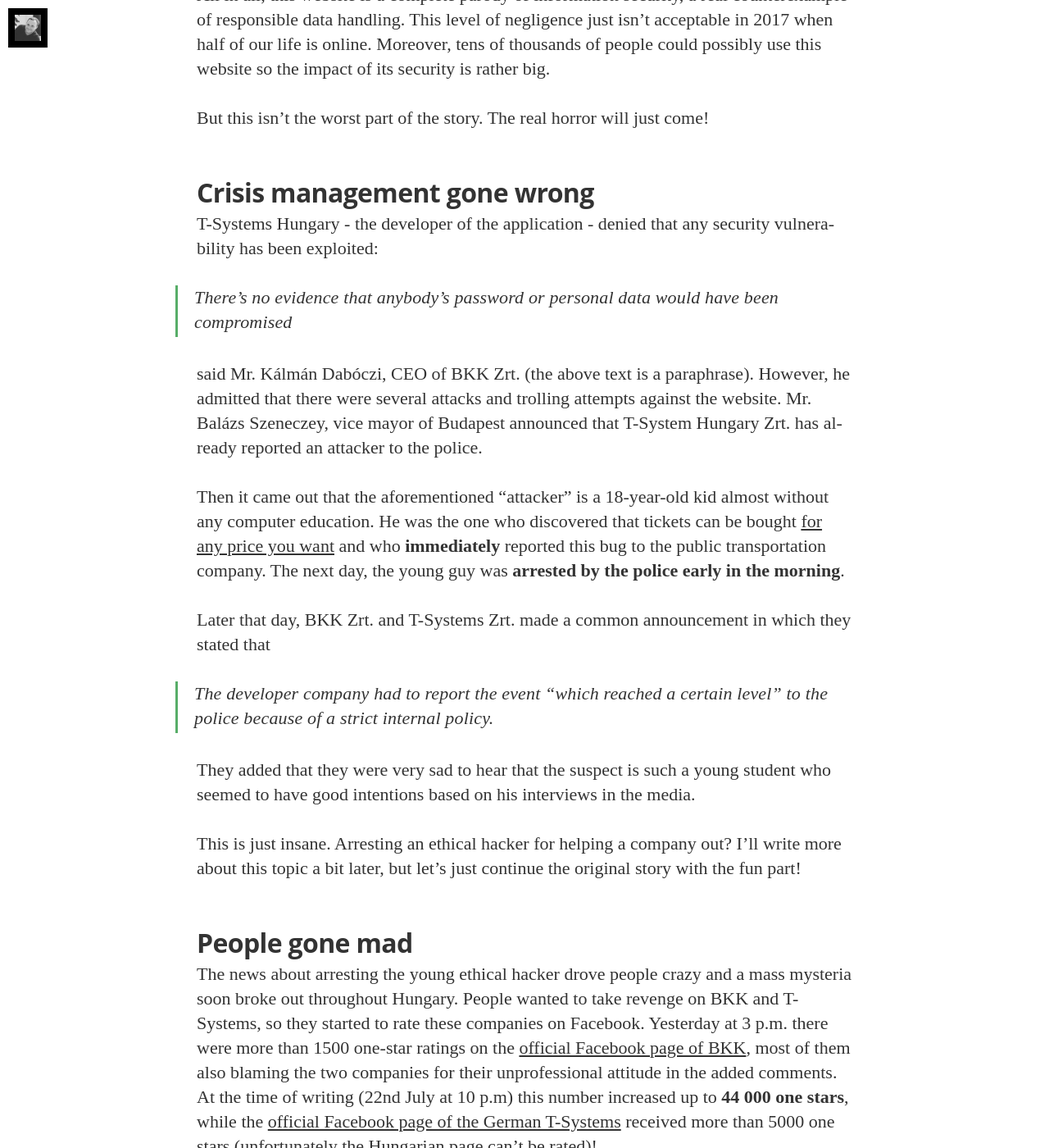
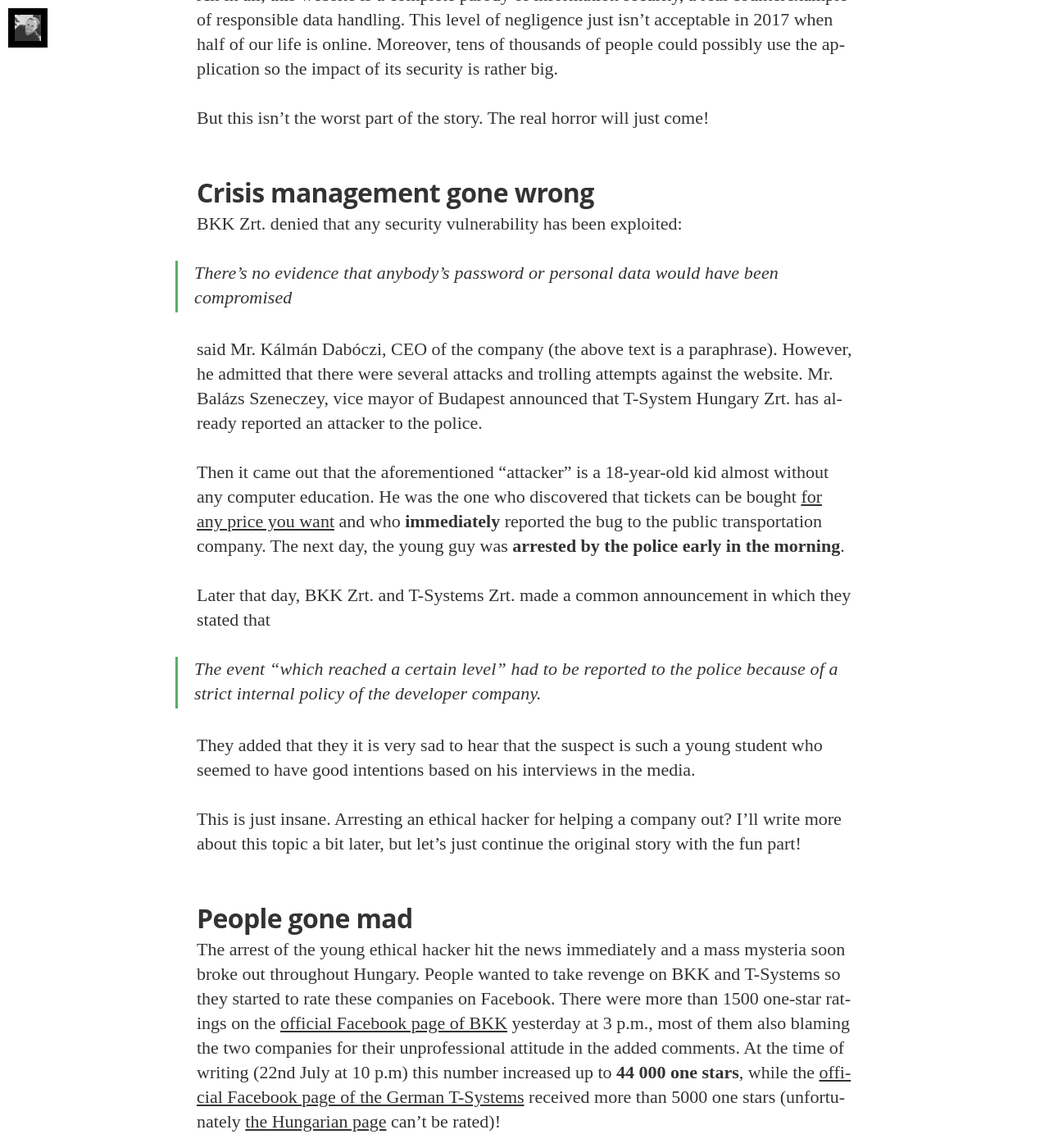
Before and after one commit to kocsismate/kocsismate.github.io, a Jekyll site: the page built from _posts/2017-07-23-18-year-old-ethical-hacker-got-arrested-in-hungary.md, in a window 1280 px wide and 1400 px high, scrolled down 3869 px. Shown: the whole window at 82% size. Built offline with Jekyll 4.4.1, drawn with Linux system fonts in a browser that asks for light colours; nearby versions of some CDN libraries; some web fonts are replaced; comment, search, counter and statistics services are not loaded; some of the changed text lies outside the part shown.

Commit message:
Fixed text

```diff
--- a/_posts/2017-07-23-18-year-old-ethical-hacker-got-arrested-in-hungary.md
+++ b/_posts/2017-07-23-18-year-old-ethical-hacker-got-arrested-in-hungary.md
@@ -16,17 +16,17 @@
 
 [T-Systems Hungary][t-systems-hu-website] (which is owned by [Magyar Telekom Nyrt.][telekom-website] which is owned by
 [T-Systems][t-systems-de-website]) developed a web application for the public transportation company of Budapest
-([BKK Zrt.][bkk-website]) that was opened for the masses on the 14th July.
+([BKK Zrt.][bkk-website]) that was opened for the masses on 14th July.
 
 ![BKK Online shop][bkk-app]
 
 This application is an online shop of tickets and monthly Budapest-passes. The digital tickets you buy from here can be
 shown on your smart phone to the ticket controller personnel until the fully electronic ticket system ([RIGO][rigo-website])
-is deployed in Budapest (this is expected at the end of 2018). This is great news, and I feel that we are finally
+is deployed in Budapest (it is expected at the end of 2018). This is great news and I feel that we are finally
 reaching the technology level of the 21st century!
 
-What's the catch then? Unfortunately, the devil is in the details, so during the first week of operation, many-many
-severe security vulnerabilities and usability problems have been found. Here they are without the need for completeness:
+What's the catch then? Unfortunately the devil is in the details, so during the first week of operation many-many
+severe security vulnerabilities and usability problems have been discovered. Here they are without the need for completeness:
 
 - The SSL connection of the site got the worst, "F" rate on [SSL Labs][bkk-ssl-report]
 !["F" rate on SSL Labs][bkk-ssl]
@@ -40,40 +40,40 @@
 - As there is currently no possibility to delete your account on the website itself, you can ask the IT Support to do so,
 and they were willing to perform the action without any verification, even though you wrote them from a different email
 address from the one you had registered with
-- You could modify the price of the ticket by changing the value of the price input field on the checkout page which
-indicates that the price wasn't validated properly on the server-side. That's why this monthly Budapest-pass could be
-bought for 50 HUF (~ 0.15 EUR) instead of 9 500 HUF (roughly 30 EUR):
+- You could modify the price of the ticket by changing the value of an input field on the checkout page which clearly
+indicates that the price wasn't validated properly on the server-side. That's why the following monthly Budapest-pass
+could be bought for 50 HUF (~ 0.15 EUR) instead of 9 500 HUF (roughly 30 EUR):
 ![A monthly Budapest-pass bought for 50 HUF instead of 9 500 HUF (roughly 30 EUR)][bkk-ticket]
 - You can fake the digital ticket so that you can easily pass the validation at the ticket controllers because very few
 of them have QR code readers.
 
 All in all, this website is a complete parody of information security, a real counterexample of responsible data handling.
 This level of negligence just isn't acceptable in 2017 when half of our life is online. Moreover, tens of thousands
-of people could possibly use this website so the impact of its security is rather big.
+of people could possibly use the application so the impact of its security is rather big.
 
 But this isn't the worst part of the story. The real horror will just come!
 
 ## Crisis management gone wrong
 
-T-Systems Hungary - the developer of the application - denied that any security vulnerability has been exploited:
+BKK Zrt. denied that any security vulnerability has been exploited:
 
 > There's no evidence that anybody's password or personal data would have been compromised
 
-said Mr. Kálmán Dabóczi, CEO of BKK Zrt. (the above text is a paraphrase). However, he admitted that there were several
+said Mr. Kálmán Dabóczi, CEO of the company (the above text is a paraphrase). However, he admitted that there were several
 attacks and trolling attempts against the website. Mr. Balázs Szeneczey, vice mayor of Budapest announced that
 T-System Hungary Zrt. has already reported an attacker to the police.
 
 Then it came out that the aforementioned "attacker" is a 18-year-old kid almost without any computer education. He was
 the one who discovered that tickets can be bought [for any price you want](#security-gone-wrong) and who **immediately**
-reported this bug to the public transportation company. The next day, the young guy was **arrested by the police early in
+reported the bug to the public transportation company. The next day, the young guy was **arrested by the police early in
 the morning**.
 
 Later that day, BKK Zrt. and T-Systems Zrt. made a common announcement in which they stated that
 
-> The developer company had to report the event "which reached a certain level" to the police because of a strict internal
-policy.
+> The event "which reached a certain level" had to be reported to the police because of a strict internal
+policy of the developer company.
 
-They added that they were very sad to hear that the suspect is such a young student who seemed to have good intentions
+They added that they it is very sad to hear that the suspect is such a young student who seemed to have good intentions
 based on his interviews in the media.
 
 This is just insane. Arresting an ethical hacker for helping a company out? I'll write more about this topic a bit later,
@@ -81,18 +81,18 @@
 
 ## People gone mad
 
-The news about arresting the young ethical hacker drove people crazy and a mass mysteria soon broke out throughout Hungary.
-People wanted to take revenge on BKK and T-Systems, so they started to rate these companies on Facebook. Yesterday at 3 p.m.
-there were more than 1500 one-star ratings on the [official Facebook page of BKK][bkk-facebook], most of them also
+The arrest of the young ethical hacker hit the news immediately and a mass mysteria soon broke out throughout Hungary.
+People wanted to take revenge on BKK and T-Systems so they started to rate these companies on Facebook. There were more
+than 1500 one-star ratings on the [official Facebook page of BKK][bkk-facebook] yesterday at 3 p.m., most of them also
 blaming the two companies for their unprofessional attitude in the added comments. At the time of writing (22nd July at 10 p.m)
 this number increased up to **44 000 one stars**, while the [official Facebook page of the German T-Systems][t-systems-de-facebook]
 received more than 5000 one stars (unfortunately [the Hungarian page][t-systems-hu-facebook] can't be rated)!
 
 ![44K one-star ratings!][bkk-rating]
 
-Furthermore, probably real hackers were also enraged so they supposedly made the [website of BKK][bkk-website]
+Probably real hackers were also enraged so they supposedly made the [website of BKK][bkk-website]
 unavailable for an extensive period of time by continuous (D)DoS attacks. In the meanwhile, people started to create
-memes from the incident thus further mocking and shaming these companies. You can find [a classic one][bkk-meme1-facebook]
+memes from the incident to mock and shame these companies. You can find [a classic one][bkk-meme1-facebook]
 below:
 
 !["Fucking hackers!"][bkk-meme1]
@@ -103,17 +103,17 @@
 
 ![Grade "F" for the marketing division of BKK"!][bkk-meme2]
 
-> - Mr. Teacher, I didn't study, please give me grade "F"!
-> - Will be 17 000 pieces of it enough?
+>- Mr. Teacher, I didn't study, please give me grade "F"!
+>- Will be 17 000 pieces of it enough?
 
-Background: the worst grade one can receive in Hungary is "1", while the best one is "5".
+Background: the worst grade one can receive in Hungary is 1, while the best one is 5.
 
 ## City mayor gone mad
 
-Mr. István Tarlós, City Mayor of Budapest was surely informed about the rebellion on the internet, so he ordered
-immediate investigation. And you won't believe what happened next! Mr. Kálmán Dabóczi, CEO of BKK publicly apologized
-about the problems around the new application and requested an incident report from T-Systems Hungary. It is even
-more ironic what Mr. Zoltán Kaszás, CEO of T-Systems Hungary wrote afterwards:
+Mr. István Tarlós, City Mayor of Budapest was surely informed about the rebellion on the internet and he ordered the
+immediate investigation of the case. And you won't believe what happened next! Mr. Kálmán Dabóczi, CEO of BKK publicly
+apologized about the problems around the new application and requested an incident report from T-Systems Hungary. It is
+even more ironic what Mr. Zoltán Kaszás, CEO of T-Systems Hungary wrote afterwards:
 
 > It is indisputable that there are more modern and more advanced solutions out there for certain components of the
 system.
@@ -123,11 +123,21 @@
 > As the leader of T-System Hungary, in case of his ethical behaviour gets proven, I would like to offer him the
 possibility to work together if he is open to it.
 
-He also promised to set up a bug bounty program, like most of the [better companies][github-bounty].
+He also promised to set up a bug bounty program, like most of the [better companies do][github-bounty].
+
+Although the story isn't finished yet, it is likely that it will have happy-ending: security holes of the application
+will be fixed, our young ethical hacker will get kind rewards ([Green Fox Academy][greenfox-website] have already
+[offered him scholarship][greenfox-facebook]), maybe people responsible for the arrest will get some kind of prosecution.
 
 ## Conclusion
 
-So what is to be learnt here?
+So what is to be learnt from the story?
+
+First, never ever spare time and money on fundamental security. ...
+
+Then if something yet goes bad, be brave ...
+
+Furthermore, it is astonishing to see the power of social networks.
 
 ## Media coverage
 
```
Also changed, not shown: other parts of _posts/2017-07-23-18-year-old-ethical-hacker-got-arrested-in-hungary.md (+2 -0 lines).
